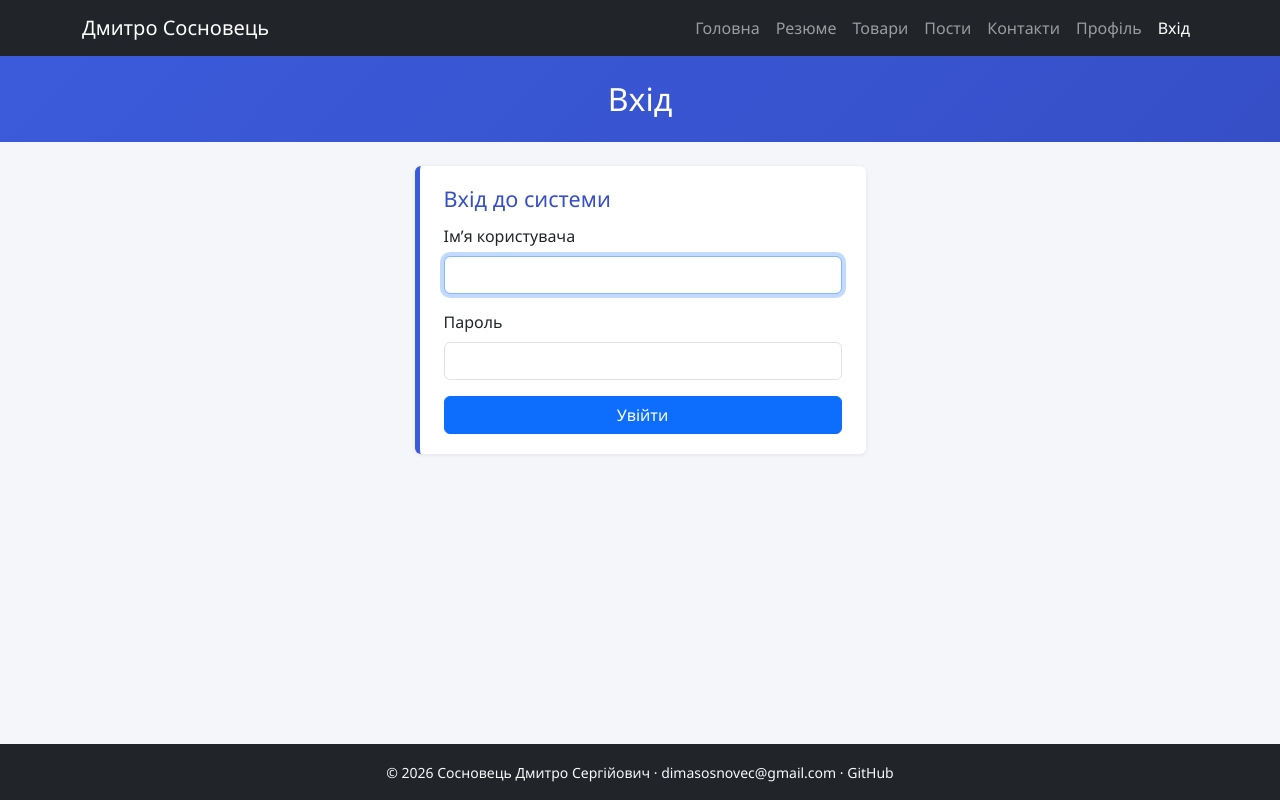
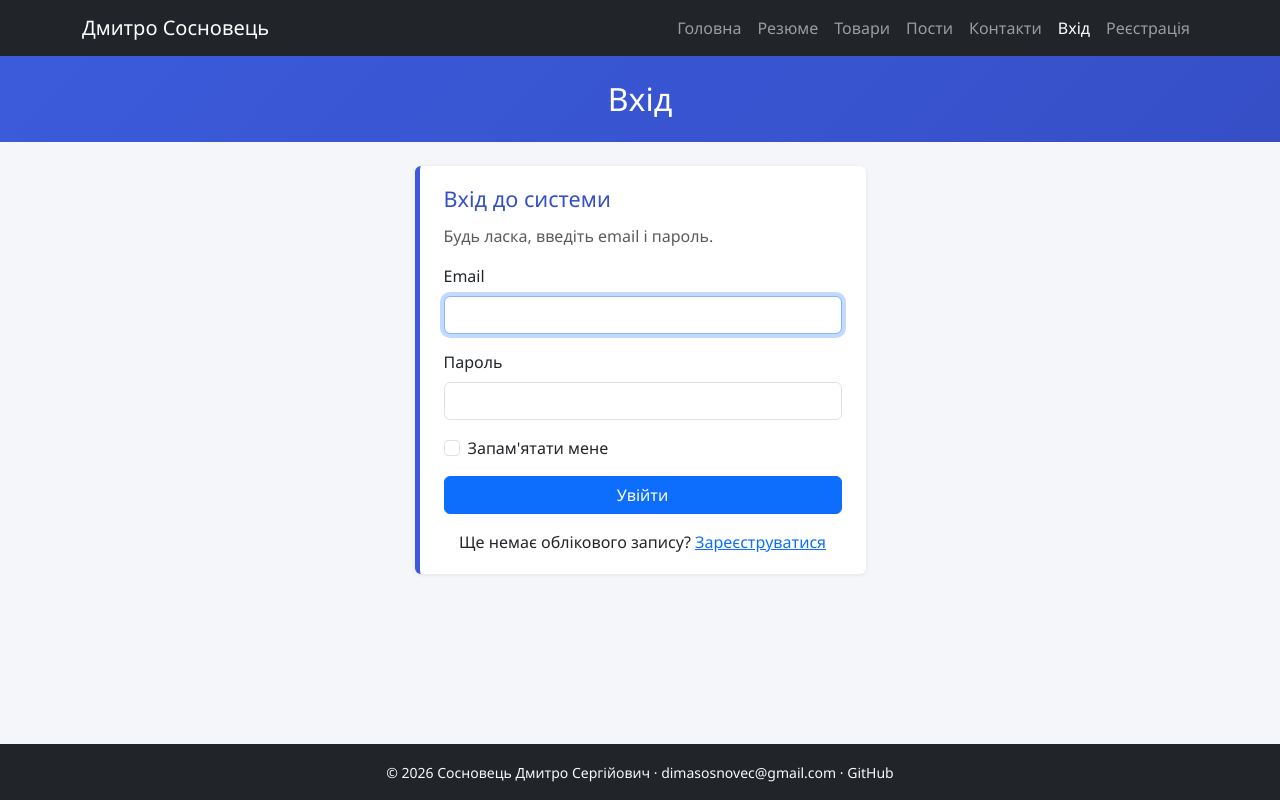
Before and after one commit to dmytrososnovets24-glitch/flask-app-lab, a Flask app: page /users/login in a window 1280 px wide. Run offline with Flask 3, Linux system fonts and the light colour scheme; parts of the project's set-up code (start-up, migrations or seed data) failed here and were passed over; some libraries are stand-ins or nearby versions.

Commit message:
lab9 part 1: Flask-Bcrypt, registration with validators, login by hashed password, account and users pages

```diff
--- a/app/__init__.py
+++ b/app/__init__.py
@@ -1,6 +1,7 @@
 import os
 
 from flask import Flask, flash, render_template
+from flask_bcrypt import Bcrypt
 from flask_migrate import Migrate
 from flask_sqlalchemy import SQLAlchemy
 from sqlalchemy import MetaData
@@ -24,6 +25,7 @@ class Base(DeclarativeBase):
 
 db = SQLAlchemy(model_class=Base)
 migrate = Migrate()
+bcrypt = Bcrypt()
 
 
 def create_app(config_name=None):
@@ -35,6 +37,7 @@ def create_app(config_name=None):
 
     db.init_app(app)
     migrate.init_app(app, db, render_as_batch=True)
+    bcrypt.init_app(app)
 
     from .views import main_bp
     from .users import users_bp
--- a/app/config.py
+++ b/app/config.py
@@ -20,10 +20,6 @@ class Config:
     # журнал SQL-запитів; задається до ініціалізації розширення (SQLALCHEMY_ECHO=1 у змінних середовища)
     SQLALCHEMY_ECHO = os.environ.get('SQLALCHEMY_ECHO', '0') == '1'
 
-    # заглушка для автентифікації (без бази даних)
-    AUTH_USERNAME = 'admin'
-    AUTH_PASSWORD = '12345'
-
     THEME_COOKIE = 'theme'
     THEME_MAX_AGE = 60 * 60 * 24 * 30  # 30 днів
 
@@ -43,6 +39,7 @@ class TestingConfig(Config):
     TESTING = True
     SQLALCHEMY_DATABASE_URI = 'sqlite:///:memory:'  # окрема база в пам'яті для тестів
     WTF_CSRF_ENABLED = False
+    BCRYPT_LOG_ROUNDS = 4  # швидше хешування в тестах
 
 
 class ProductionConfig(Config):
--- a/app/templates/includes/navbar.html
+++ b/app/templates/includes/navbar.html
@@ -35,19 +35,27 @@
                     <a class="nav-link {% if request.endpoint == 'main.contacts' %}active{% endif %}"
                        href="{{ url_for('main.contacts') }}">Контакти</a>
                 </li>
+                {% if session.get('user_id') %}
                 <li class="nav-item">
-                    <a class="nav-link {% if request.endpoint == 'users.profile' %}active{% endif %}"
-                       href="{{ url_for('users.profile') }}">Профіль</a>
+                    <a class="nav-link {% if request.endpoint == 'users.users_list' %}active{% endif %}"
+                       href="{{ url_for('users.users_list') }}">Користувачі</a>
                 </li>
-                {% if session.get('user') %}
                 <li class="nav-item">
-                    <span class="navbar-text ms-lg-2">Ви увійшли як <strong>{{ session['user'] }}</strong></span>
+                    <a class="nav-link {% if request.endpoint in ('users.account', 'users.profile') %}active{% endif %}"
+                       href="{{ url_for('users.account') }}">Профіль ({{ session['username'] }})</a>
+                </li>
+                <li class="nav-item">
+                    <a class="nav-link" href="{{ url_for('users.logout') }}">Вихід</a>
                 </li>
                 {% else %}
                 <li class="nav-item">
                     <a class="nav-link {% if request.endpoint == 'users.login' %}active{% endif %}"
                        href="{{ url_for('users.login') }}">Вхід</a>
                 </li>
+                <li class="nav-item">
+                    <a class="nav-link {% if request.endpoint == 'users.register' %}active{% endif %}"
+                       href="{{ url_for('users.register') }}">Реєстрація</a>
+                </li>
                 {% endif %}
             </ul>
         </div>
--- /dev/null
+++ b/app/users/forms.py
@@ -0,0 +1,79 @@
+from flask_wtf import FlaskForm
+from wtforms import BooleanField, PasswordField, StringField, SubmitField
+from wtforms.validators import DataRequired, Email, EqualTo, Length, Regexp, ValidationError
+
+from app import db
+
+from .models import User
+
+
+def strip(value):
+    return value.strip() if isinstance(value, str) else value
+
+
+def strip_lower(value):
+    return value.strip().lower() if isinstance(value, str) else value
+
+
+class RegistrationForm(FlaskForm):
+    username = StringField(
+        "Ім'я користувача",
+        filters=[strip],
+        validators=[
+            DataRequired(message="Вкажіть ім'я користувача."),  # обов'язкове поле
+            Length(min=4, max=14, message="Ім'я має містити від 4 до 14 символів."),
+            Regexp(r'^[A-Za-z][A-Za-z0-9_.]*$',
+                   message="Ім'я має починатися з латинської літери й містити лише літери, "
+                           "цифри, крапки або підкреслення."),
+        ],
+    )
+    email = StringField(
+        'Email',
+        filters=[strip_lower],
+        validators=[
+            DataRequired(message='Вкажіть електронну пошту.'),
+            Email(message='Введіть коректну адресу електронної пошти.'),
+        ],
+    )
+    password = PasswordField(
+        'Пароль',
+        validators=[
+            DataRequired(message='Вкажіть пароль.'),
+            Length(min=6, message='Пароль має містити щонайменше 6 символів.'),
+        ],
+    )
+    confirm_password = PasswordField(
+        'Підтвердження пароля',
+        validators=[
+            DataRequired(message='Повторіть пароль.'),
+            EqualTo('password', message='Паролі не збігаються.'),  # повторна перевірка пароля
+        ],
+    )
+    submit = SubmitField('Зареєструватися')
+
+    # перевірка унікальності username та email у БД
+    def validate_username(self, field):
+        if db.session.scalar(db.select(User).filter_by(username=field.data)):
+            raise ValidationError(f"Користувач з ім'ям {field.data} уже існує.")
+
+    def validate_email(self, field):
+        if db.session.scalar(db.select(User).filter_by(email=field.data)):
+            raise ValidationError(f'Користувач з email {field.data} уже існує.')
+
+    def validate_password(self, field):
+        if len(field.data.encode('utf-8')) > 72:
+            raise ValidationError('Пароль задовгий: bcrypt враховує не більше 72 байтів.')
+
+
+class LoginForm(FlaskForm):
+    email = StringField(
+        'Email',
+        filters=[strip_lower],
+        validators=[
+            DataRequired(message='Вкажіть електронну пошту.'),
+            Email(message='Введіть коректну адресу електронної пошти.'),
+        ],
+    )
+    password = PasswordField('Пароль', validators=[DataRequired(message='Вкажіть пароль.')])
+    remember = BooleanField("Запам'ятати мене")
+    submit = SubmitField('Увійти')
--- a/app/users/templates/users/login.html
+++ b/app/users/templates/users/login.html
@@ -1,23 +1,21 @@
 {% extends 'base.html' %}
+{% from 'macros/form_macros.html' import render_field %}
 
 {% block content %}
 <div class="row justify-content-center">
     <section class="col-md-7 col-lg-5">
-        <div class="resume-section">
+        <div class="resume-section auth-card">
             <h2>Вхід до системи</h2>
-            <form method="post" action="{{ url_for('users.login') }}" novalidate>
-                <div class="mb-3">
-                    <label for="username" class="form-label">Ім’я користувача</label>
-                    <input type="text" class="form-control" id="username" name="username"
-                           autocomplete="username" required autofocus>
-                </div>
-                <div class="mb-3">
-                    <label for="password" class="form-label">Пароль</label>
-                    <input type="password" class="form-control" id="password" name="password"
-                           autocomplete="current-password" required>
-                </div>
-                <button type="submit" class="btn btn-primary w-100">Увійти</button>
+            <p class="text-muted">Будь ласка, введіть email і пароль.</p>
+            <form method="post" action="{{ url_for('users.login', next=request.args.get('next')) }}" novalidate>
+                {{ form.hidden_tag() }}
+                {{ render_field(form.email, autocomplete='email', autofocus=true) }}
+                {{ render_field(form.password, autocomplete='current-password') }}
+                {{ render_field(form.remember) }}
+                {{ form.submit(class='btn btn-primary w-100') }}
             </form>
+            <p class="mt-3 mb-0 text-center">Ще немає облікового запису?
+                <a href="{{ url_for('users.register') }}">Зареєструватися</a></p>
         </div>
     </section>
 </div>
--- a/app/users/views.py
+++ b/app/users/views.py
@@ -1,11 +1,14 @@
-import hmac
 import re
 from functools import wraps
 
 from flask import (current_app, flash, make_response, redirect,
                    render_template, request, session, url_for)
 
+from app import db
+
 from . import users_bp
+from .forms import LoginForm, RegistrationForm
+from .models import User
 
 PROTECTED_COOKIES = {'session'}
 COOKIE_KEY_RE = re.compile(r'^[A-Za-z0-9_-]{1,50}$')
@@ -30,39 +33,61 @@ def login_required(view):
     """Пускає на сторінку лише автентифікованого користувача (з сесії)."""
     @wraps(view)
     def wrapped(*args, **kwargs):
-        if not session.get('user'):
+        if not session.get('user_id'):
             flash('Для доступу до цієї сторінки потрібно увійти.', 'warning')
             return redirect(url_for('users.login'))
         return view(*args, **kwargs)
     return wrapped
 
 
-def _credentials_valid(username, password):
-    cfg = current_app.config
-    return (hmac.compare_digest(username, cfg['AUTH_USERNAME'])
-            and hmac.compare_digest(password, cfg['AUTH_PASSWORD']))
+@users_bp.route('/register', methods=['GET', 'POST'])
+def register():
+    form = RegistrationForm()
+    if form.validate_on_submit():
+        # 1. дані з форми реєстрації; 2. хеш пароля (Flask-Bcrypt) і збереження в БД
+        user = User(username=form.username.data, email=form.email.data, password=form.password.data)
+        user.hash_password()
+        db.session.add(user)
+        db.session.commit()
+        flash(f'Обліковий запис для {user.username} створено! Тепер можна увійти.', 'success')
+        return redirect(url_for('users.login'))
+    return render_template('users/register.html', form=form, title='Реєстрація')
 
 
 @users_bp.route('/login', methods=['GET', 'POST'])
 def login():
-    if request.method == 'POST':
-        username = request.form.get('username', '').strip()
-        password = request.form.get('password', '')
-
-        if _credentials_valid(username, password):
-            session['user'] = username
-            flash(f'Вітаємо, {username}! Вхід виконано успішно.', 'success')
-            return redirect(url_for('users.profile'))
-
-        flash('Неправильне ім’я користувача або пароль.', 'error')
-        return redirect(url_for('users.login'))
-
-    return render_template('users/login.html', title='Вхід')
+    form = LoginForm()
+    if form.validate_on_submit():
+        user = db.session.scalar(db.select(User).filter_by(email=form.email.data))
+        # перевірка пароля через порівняння хешів
+        if user and user.check_password(form.password.data):
+            session['user_id'] = user.id
+            session['username'] = user.username
+            session['email'] = user.email
+            flash(f'Вітаємо, {user.username}! Вхід виконано успішно.', 'success')
+            return redirect(url_for('users.account'))
+        flash('Неправильний email або пароль.', 'danger')
+    return render_template('users/login.html', form=form, title='Вхід')
 
 
-@users_bp.route('/logout', methods=['POST'])
+@users_bp.route('/account')
+@login_required
+def account():
+    # дані користувача, збережені в сесії під час входу
+    user = {'username': session['username'], 'email': session['email']}
+    return render_template('users/account.html', title='Профіль', user=user)
+
+
+@users_bp.route('/', strict_slashes=False)
+def users_list():
+    users = db.session.scalars(db.select(User).order_by(User.id)).all()
+    return render_template('users/users.html', title='Користувачі', users=users)
+
+
+@users_bp.route('/logout', methods=['GET', 'POST'])
 def logout():
-    session.pop('user', None)
+    for key in ('user_id', 'username', 'email'):
+        session.pop(key, None)
     flash('Ви вийшли з системи.', 'info')
     return redirect(url_for('users.login'))
 
@@ -73,7 +98,7 @@ def profile():
     theme = request.cookies.get(current_app.config['THEME_COOKIE'], 'light')
     if theme not in THEMES:
         theme = 'light'
-    return render_template('users/profile.html', title='Профіль', user=session['user'],
+    return render_template('users/profile.html', title='Кукі та тема', user=session['username'],
                            cookies=request.cookies, theme=theme,
                            protected=PROTECTED_COOKIES)
 
--- a/requirements.txt
+++ b/requirements.txt
@@ -7,3 +7,4 @@ email-validator==2.3.0
 tinydb==4.9.0
 Flask-SQLAlchemy==3.1.1
 Flask-Migrate==4.1.0
+Flask-Bcrypt==1.0.1
```
Also changed, not shown: app/users/models.py (+12 -1 lines), app/users/templates/users/account.html (added, +27 -0 lines), app/users/templates/users/register.html (added, +23 -0 lines), app/users/templates/users/users.html (added, +28 -0 lines), tests/test_auth_cookies.py (+33 -42 lines).
